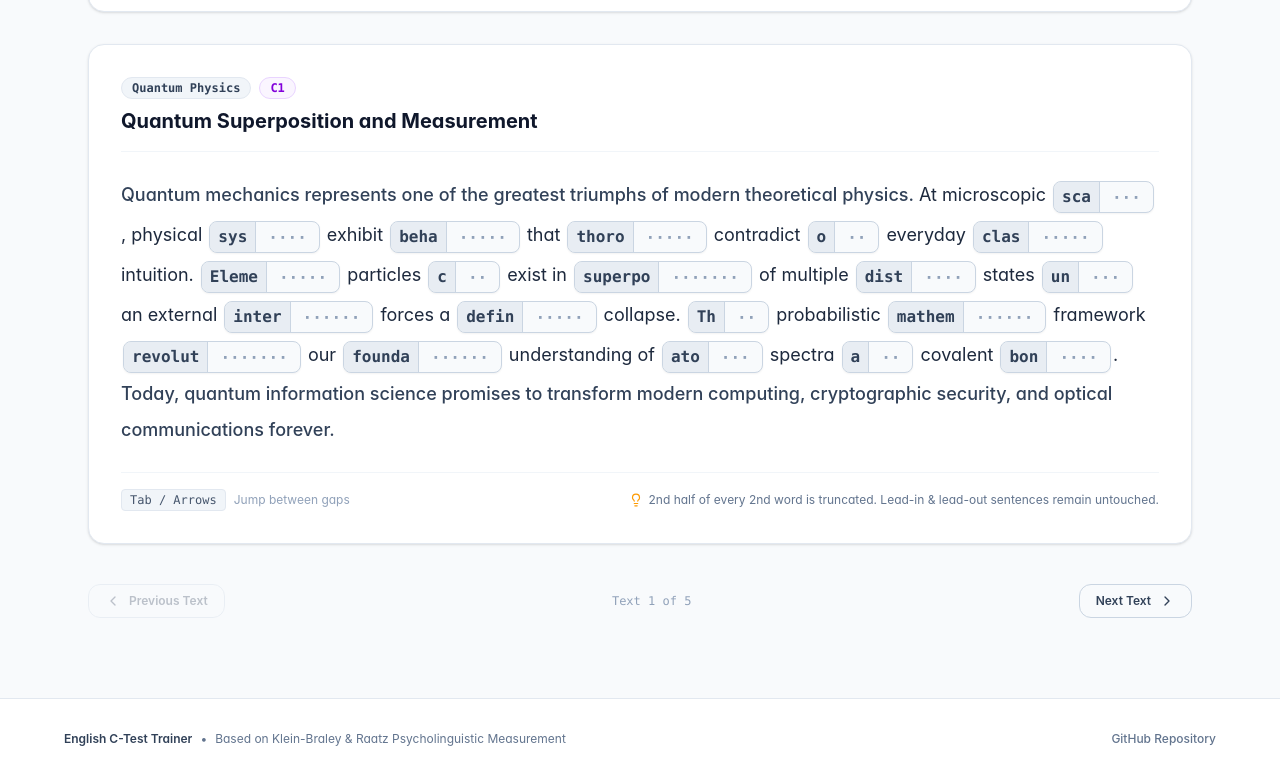
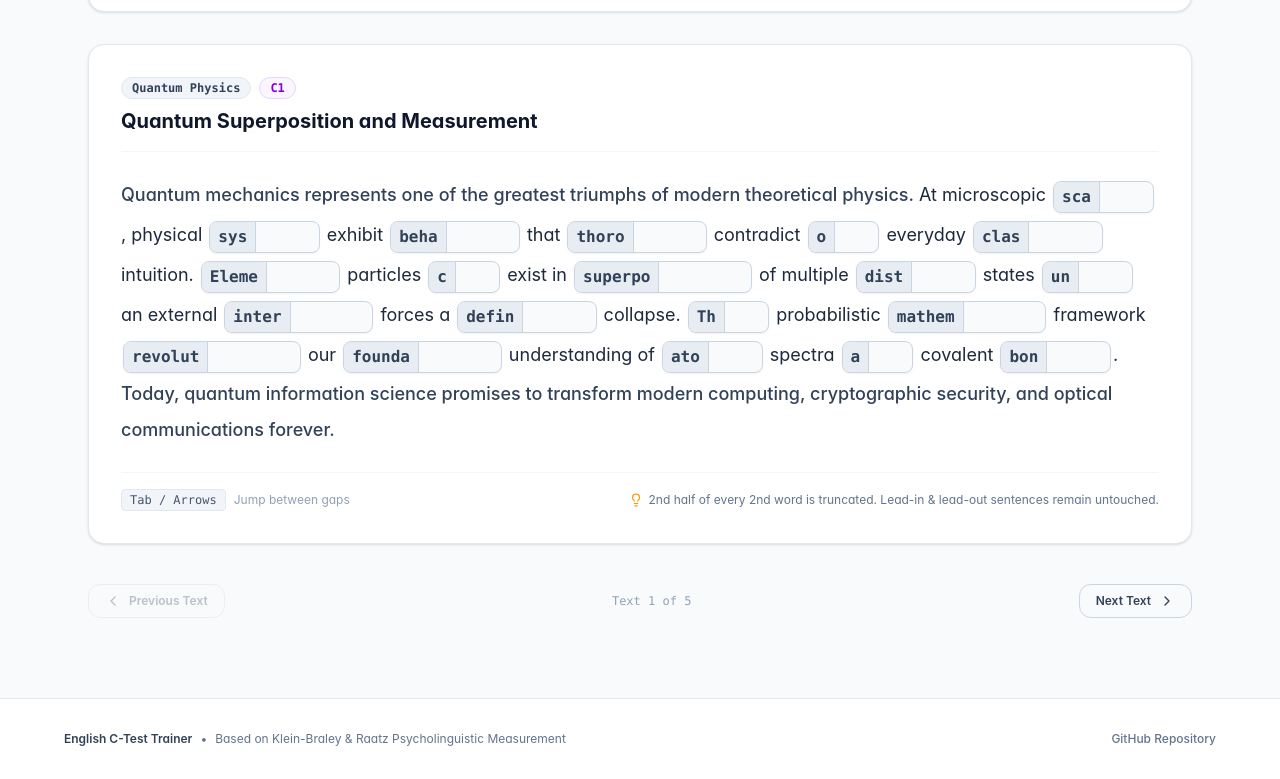
Before and after one commit to duushgu/c-test-trainer, a React (Vite) app: page / in a window 1280 px wide. Shown: the part 877-1656 px from the top of the page. Built offline with nearby package versions, Linux system fonts and the light colour scheme.

Commit message:
style: remove placeholder dots from gap input fields, keep empty space

```diff
--- a/src/components/PassageCard.tsx
+++ b/src/components/PassageCard.tsx
@@ -170,7 +170,7 @@ export const PassageCard: React.FC<PassageCardProps> = ({
                         value={userVal}
                         onChange={(e) => handleChange(e, gap, gap.gapIndex)}
                         onKeyDown={(e) => handleKeyDown(e, gap, gap.gapIndex)}
-                        placeholder={showHints ? gap.suffix[0] + '·'.repeat(gap.gapLength - 1) : '·'.repeat(gap.gapLength)}
+                        placeholder={showHints ? gap.suffix[0] : ''}
                         className="h-full px-1.5 text-center font-mono font-bold bg-transparent text-purple-700 dark:text-[#b7bdf8] focus:outline-none focus:ring-0 border-0 placeholder:text-slate-400 dark:placeholder:text-[#6e738d]"
                       />
                     </span>
```
